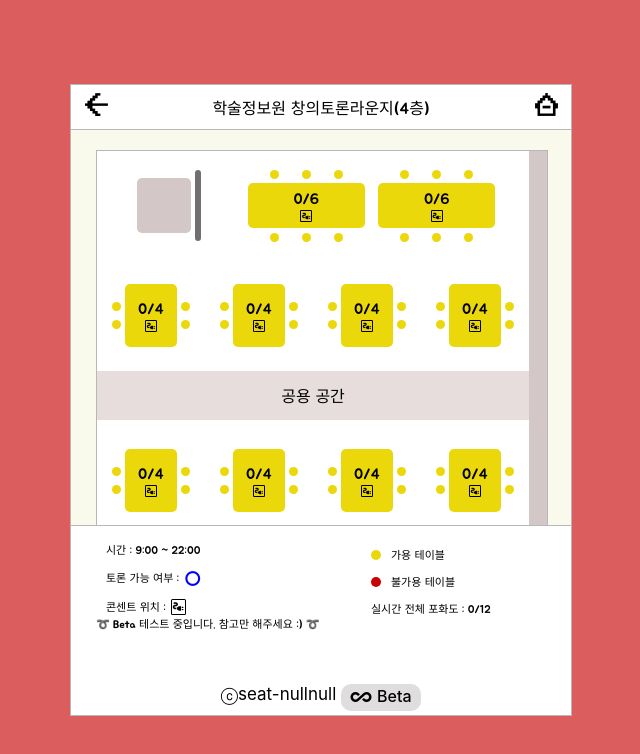
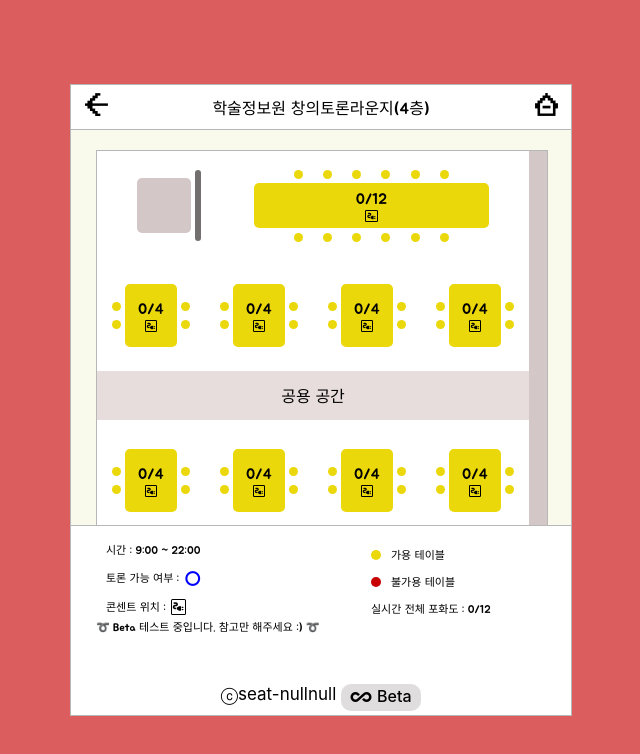
Before and after one commit to jermany17/seatnullnull, a React (Create React App) app: page /live-place1 in a window 1280 px wide. Shown: the top 754 px of the page, without its empty margins (319-959 px from the left). Built offline with nearby package versions, Linux system fonts and the light colour scheme; no server answers.

Commit message:
seattable

```diff
--- a/src/SeatMap.css
+++ b/src/SeatMap.css
@@ -214,7 +214,7 @@
   flex-direction: column;
   align-items: center;
   justify-content: center;
-  width: 29%;
+  width: 58%;
 }
 /*---------------*/
 .table3 {
--- a/src/SeatMap.js
+++ b/src/SeatMap.js
@@ -9,13 +9,11 @@
     { id: 3, pp: 0, st: 0, where: 0 },
     { id: 4, pp: 0, st: 0, where: 0 },
     { id: 5, pp: 0, st: 0, where: 0 },
-    { id: 6, pp: 0, st: 0, where: 0 },
+    { id: 6, pp: 0, st: 0, where: 1 },
     { id: 7, pp: 0, st: 0, where: 1 },
     { id: 8, pp: 0, st: 0, where: 1 },
     { id: 9, pp: 0, st: 0, where: 1 },
     { id: 10, pp: 0, st: 0, where: 1 },
-    { id: 11, pp: 0, st: 0, where: 1 },
-    { id: 12, pp: 0, st: 0, where: 1 },
   ]);
 
   useEffect(() => {
@@ -89,6 +87,9 @@
             <div className="seat" style={{backgroundColor: tableBackgroundColor }}></div>
             <div className="seat" style={{backgroundColor: tableBackgroundColor }}></div>
             <div className="seat" style={{backgroundColor: tableBackgroundColor }}></div>
+            <div className="seat" style={{backgroundColor: tableBackgroundColor }}></div>
+            <div className="seat" style={{backgroundColor: tableBackgroundColor }}></div>
+            <div className="seat" style={{backgroundColor: tableBackgroundColor }}></div>
           </div>
           <div className="table2" style={{backgroundColor: tableBackgroundColor }}>
             {displayValue}/{c}
@@ -97,6 +98,9 @@
             </div>
           </div>
           <div  className="addrow-seat">
+            <div className="seat" style={{backgroundColor: tableBackgroundColor }}></div>
+            <div className="seat" style={{backgroundColor: tableBackgroundColor }}></div>
+            <div className="seat" style={{backgroundColor: tableBackgroundColor }}></div>
             <div className="seat" style={{backgroundColor: tableBackgroundColor }}></div>
             <div className="seat" style={{backgroundColor: tableBackgroundColor }}></div>
             <div className="seat" style={{backgroundColor: tableBackgroundColor }}></div>
@@ -169,16 +173,15 @@
         <div className="white_nextto12"></div>
         <div className="gray_nextto12"><div className="g_n_12"></div><div className="g_n_12_2"></div></div>
         <div className="white_nextto12_2"></div>
-        {madeseat2(7,6)}
-        {madeseat2(8,6)}
+        {madeseat2(10,12)}
         <div className="white_nextto12_2"></div>
         <div className="rightlongseat"></div>
       </div>
       <div className="seat-container-row">
+        {madeseat1(6,4)}
+        {madeseat1(7,4)}
+        {madeseat1(8,4)}
         {madeseat1(9,4)}
-        {madeseat1(10,4)}
-        {madeseat1(11,4)}
-        {madeseat1(12,4)}
         <div className="rightlongseat"></div>
       </div>
       <div className="seat-container-gray">
@@ -202,8 +205,7 @@
         <div className="white_nextto12"></div>
         <div className="gray_nextto12"><div className="g_n_12"></div><div className="g_n_12_2"></div></div>
         <div className="white_nextto12_2"></div>
-        {madeseat2(5,6)}
-        {madeseat2(6,6)}
+        {madeseat2(5,12)}
         <div className="white_nextto12_2"></div>
         <div className="rightlongseat"></div>
       </div>
--- a/src/pages/Mainborder.css
+++ b/src/pages/Mainborder.css
@@ -56,7 +56,7 @@
 }
 .footer2text{
   font-size: 11px;
-  margin-top: 7px;
+  margin-top: 10px;
 }
 .seat-container{
   width: 100%;
```
